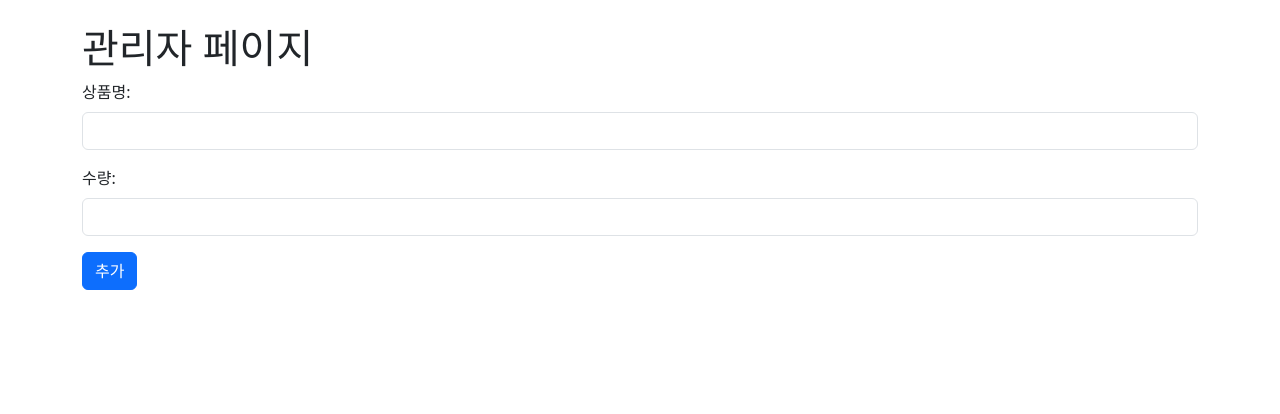
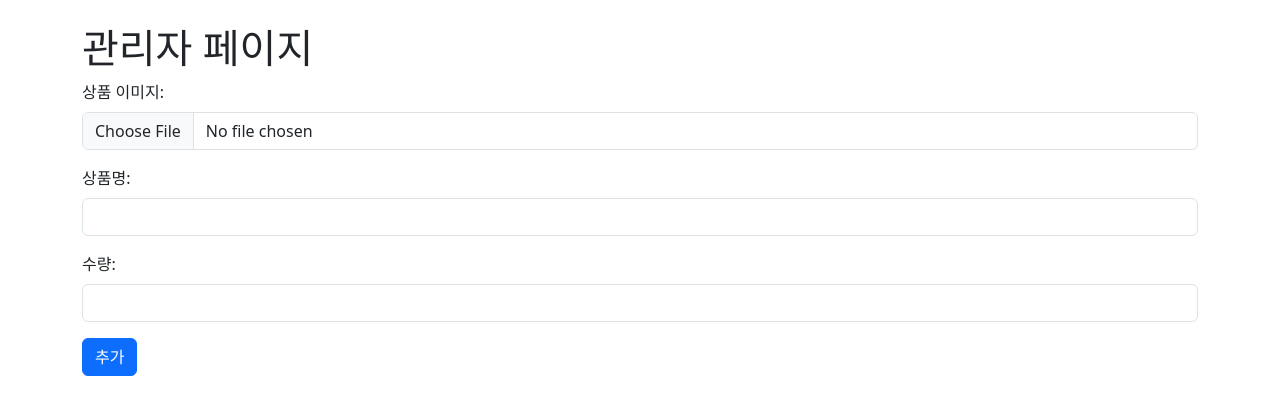
Before and after one commit to domino3333/security-login01-front, a React (Vite) app: page /admin/product/add in a window 1280 px wide. Shown: the top 414 px of the page. Built offline with nearby package versions, Linux system fonts and the light colour scheme.

Commit message:
이미지도 올리기 위해 이미지 추가 기능 구현

```diff
--- a/src/components/AddProductForm.jsx
+++ b/src/components/AddProductForm.jsx
@@ -2,6 +2,7 @@ import { useState } from "react";
 
 const AddProductForm = () => {
     const [input, setInput] = useState({});
+    const [imagePreview, setImagePreview] = useState(null);
 
     const observeInput = (e) => {
         setInput({
@@ -10,20 +11,38 @@ const AddProductForm = () => {
         });
     };
 
+    const handleImageChange = (e) => {
+
+        const file = e.target.files[0];
+        console.log(file);
+        if (file) {
+            setInput({
+                ...input,
+                productImage: file
+            });
+            setImagePreview(URL.createObjectURL(file));
+        }
+    };
+
+
+
     const submitProduct = async () => {
         try {
+            const formData = new FormData();
+            formData.append("productName", input.productName || "");
+            formData.append("productQuantity", input.productQuantity || 0);
+            if (input.productImage) formData.append("productImage", input.productImage);
+
             const res = await fetch("http://localhost:8080/admin/product/add", {
                 method: "POST",
-                headers: {
-                    "Content-Type": "application/json"
-                },
                 credentials: "include",
-                body: JSON.stringify(input)
+                body: formData // JSON 대신 FormData로 전송
             });
 
             if (res.ok) {
                 alert("상품 추가 완료!");
                 setInput({});
+                setImagePreview(null);
             } else {
                 alert("상품 추가 실패!");
             }
@@ -32,9 +51,28 @@ const AddProductForm = () => {
             alert("서버 오류 발생");
         }
     };
+
     return (
         <div className="container mt-4">
             <h1>관리자 페이지</h1>
+
+            <div className="mb-3">
+                <label htmlFor="productImage" className="form-label">상품 이미지:</label>
+                <input
+                    type="file"
+                    name="productImage"
+                    id="productImage"
+                    className="form-control"
+                    onChange={handleImageChange}
+                    accept="image/*"
+                />
+            </div>
+
+            {imagePreview && (
+                <div className="mb-3">
+                    <img src={imagePreview} alt="미리보기" className="img-thumbnail" style={{ maxWidth: "200px" }} />
+                </div>
+            )}
 
             <div className="mb-3">
                 <label htmlFor="productName" className="form-label">상품명:</label>
```
